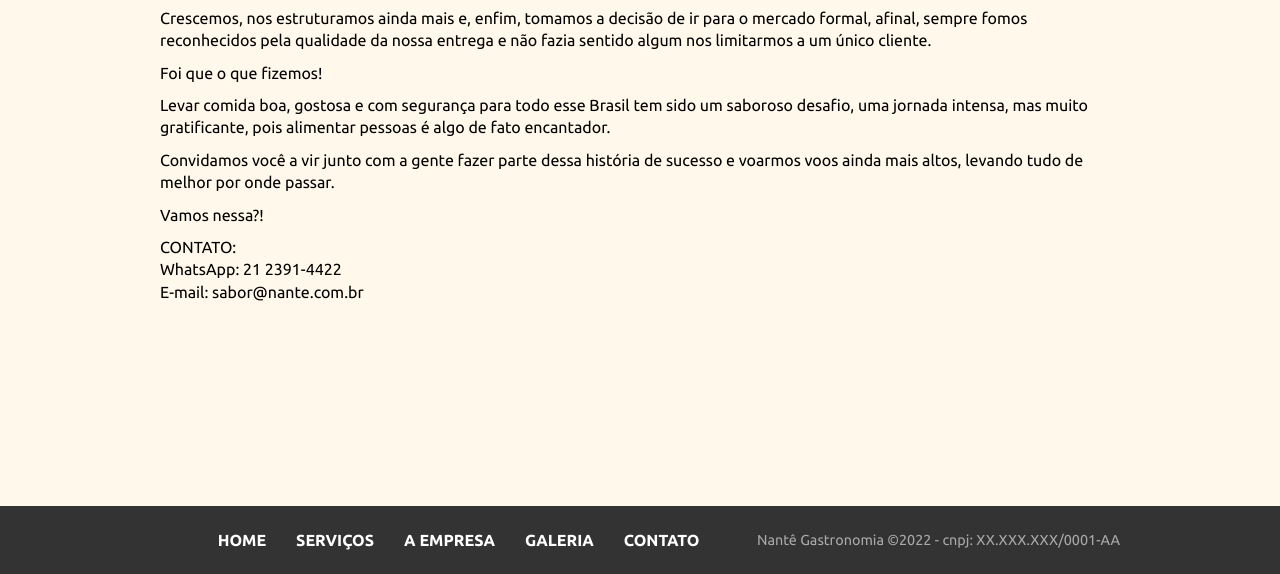
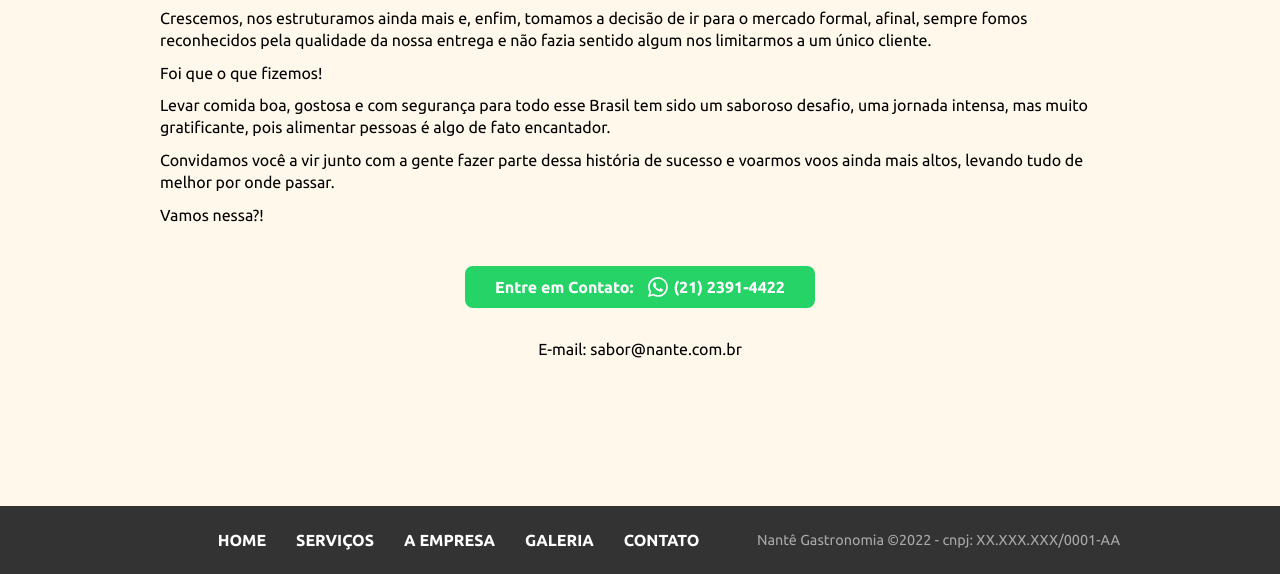
Before and after one commit to nantegastronomia/website, a Gatsby site: page /a-empresa in a window 1280 px wide. Shown: the part 255-829 px from the top of the page. Built offline with nearby package versions, Linux system fonts and the light colour scheme; Gatsby itself is replaced by a stand-in of ours.

Commit message:
add zap button to all pages

```diff
--- a/src/pages/a-empresa.tsx
+++ b/src/pages/a-empresa.tsx
@@ -1,11 +1,12 @@
-import type { HeadFC, PageProps } from "gatsby"
-import React from "react"
-import { H1 } from "ui/typo"
-import Layout from "../ui/components/layout"
+import type { HeadFC, PageProps } from "gatsby";
+import React from "react";
+import ZapButton from "ui/components/zapbutton/ZapButton";
+import { H1 } from "ui/typo";
+import Layout from "../ui/components/layout";
 
-import { Base, Container, SubTit, Titulo } from "../ui/containers"
+import { Base, Container, SubTit, Titulo } from "../ui/containers";
 
-export const Head: HeadFC = () => <title>Nantê Gastronomia</title>
+export const Head: HeadFC = () => <title>Nantê Gastronomia</title>;
 
 const IndexPage: React.FC<PageProps> = () => {
   return (
@@ -40,15 +41,25 @@ const IndexPage: React.FC<PageProps> = () => {
             </SubTit>
             <SubTit>Vamos nessa?!</SubTit>
             <SubTit>
-							CONTATO: <br />
-							WhatsApp: 21 2391-4422 <br />
+              <div
+                style={{
+                  display: "flex",
+                  flexDirection: "column",
+                  justifyContent: "center",
+                  //   width: "100%",
+                }}
+              >
+                <ZapButton />
+                <p style={{ textAlign: "center" }}>
                   E-mail: sabor@nante.com.br
+                </p>
+              </div>
             </SubTit>
           </Titulo>
         </Container>
       </Base>
     </Layout>
-	)
-}
+  );
+};
 
-export default IndexPage
+export default IndexPage;
--- a/src/ui/containers.ts
+++ b/src/ui/containers.ts
@@ -1,4 +1,4 @@
-import { styled } from "stitches.config"
+import { styled } from "stitches.config";
 
 export const Box = styled("div", {
   display: "flex",
@@ -43,27 +43,30 @@ export const Box = styled("div", {
       },
     },
   },
-})
+});
 
 export const ContainerCenter = styled("section", {
   maxWidth: "$6",
   margin: "0 auto",
   display: "flex",
   width: "100%",
-})
+});
 
 export const Base = styled("div", {
   paddingX: "$6",
   paddingY: "$4",
-})
+});
 
 export const Container = styled(ContainerCenter, {
   gap: "$8",
   flexDirection: "column",
-})
+});
 
 export const Titulo = styled("div", {
   width: "100%",
-})
+});
 
-export const SubTit = styled(Titulo, { marginTop: "$2", lineHeight: "1.4rem" })
+export const SubTit = styled(Titulo, {
+  marginTop: "$2",
+  lineHeight: "1.4rem",
+});
```
Also changed, not shown: src/pages/galeria.tsx (+12 -10 lines). Lines whose indentation alone changed are shown as unchanged.
